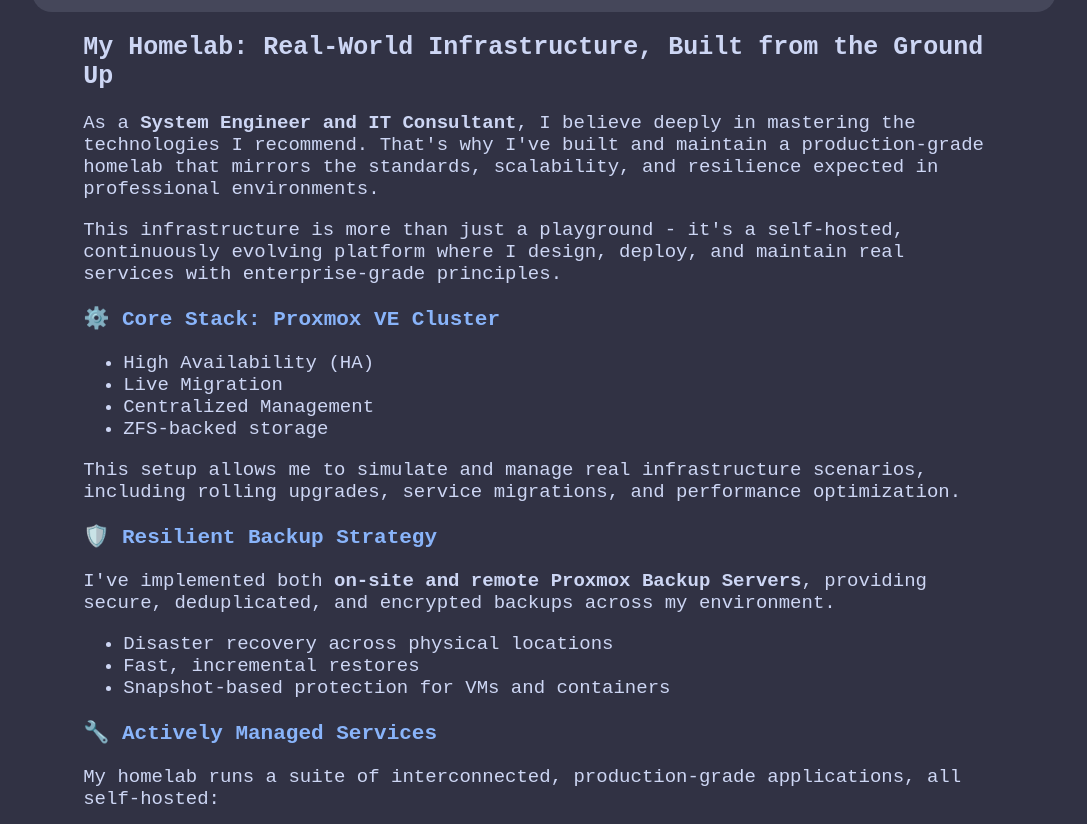
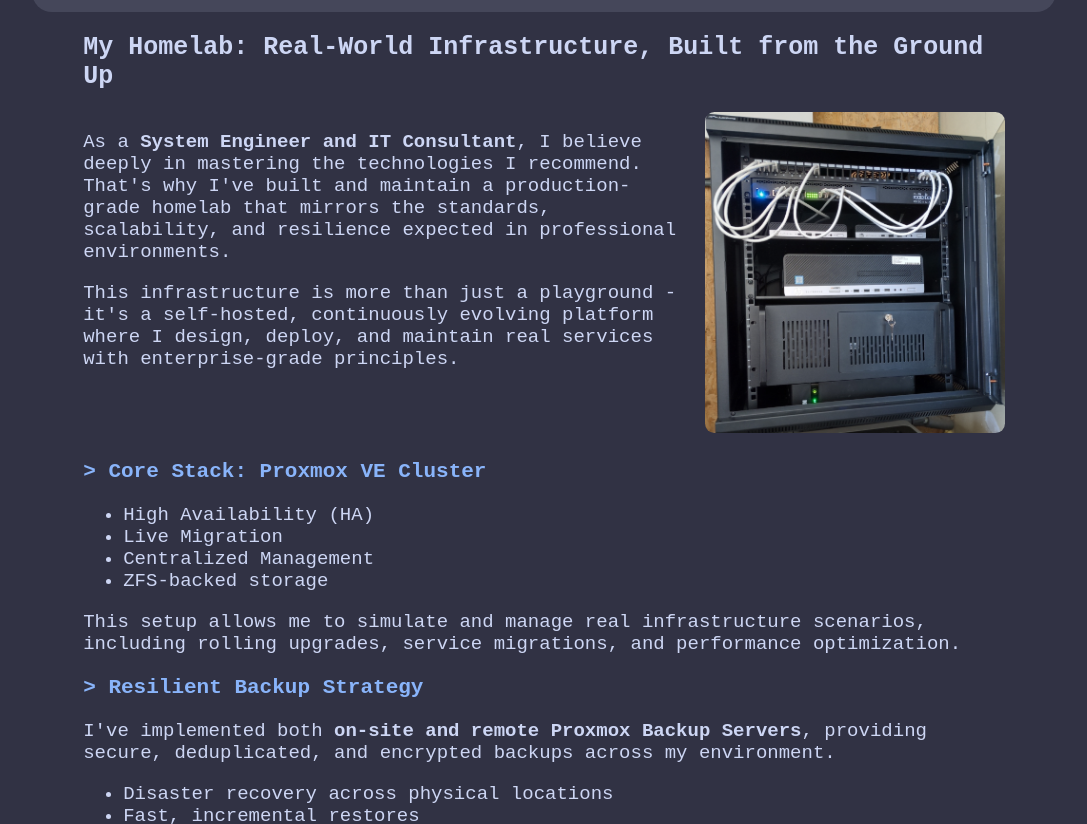
Before and after one commit to rathix/kennyandries-site, a plain HTML site: page homelab.html in a window 1280 px wide. Shown: the part 88-912 px from the top of the page, without its empty margins (96-1183 px from the left). Drawn offline with nearby package versions, Linux system fonts and the light colour scheme.

Commit message:
Add picture to homelab article

```diff
--- a/css/styles.css
+++ b/css/styles.css
@@ -106,6 +106,22 @@
     margin: 0;
 }
 
+/* Homelab page */
+.homelab-intro {
+    display: flex;
+    flex-wrap: wrap;
+    gap: 1rem;
+    align-items: flex-start;
+}
+
+.homelab-text {
+    flex: 1 1 300px;
+}
+
+.homelab-image {
+    flex: 0 1 300px;
+}
+
 /* Footer */
 footer {
     margin-left: 5%;
--- a/homelab.html
+++ b/homelab.html
@@ -32,6 +32,8 @@
             </header>
 
             <section itemprop="articleBody">
+                <div class="homelab-intro">
+                    <div class="homelab-text">
                         <p>
                             As a <strong>System Engineer and IT Consultant</strong>, I believe deeply in mastering the
                             technologies
@@ -40,12 +42,20 @@
                             scalability, and resilience expected in professional environments.
                         </p>
                         <p>
-                    This infrastructure is more than just a playground - it's a self-hosted, continuously evolving
+                            This infrastructure is more than just a playground - it's a self-hosted, continuously
+                            evolving
                             platform
                             where I design, deploy, and maintain real services with enterprise-grade principles.
                         </p>
+                    </div>
+                    <div class="homelab-image">
+                        <img src="/assets/images/homelab.jpg"
+                            alt="Self-hosted Proxmox homelab setup with services like Nextcloud and Home Assistant"
+                            style="max-width: 100%; height: auto; border-radius: 0.5rem;" loading="lazy" />
+                    </div>
+                </div>
 
-                <h3>⚙️ Core Stack: Proxmox VE Cluster</h3>
+                <h3>> Core Stack: Proxmox VE Cluster</h3>
                 <ul>
                     <li>High Availability (HA)</li>
                     <li>Live Migration</li>
@@ -58,7 +68,7 @@
                     service migrations, and performance optimization.
                 </p>
 
-                <h3>🛡️ Resilient Backup Strategy</h3>
+                <h3>> Resilient Backup Strategy</h3>
                 <p>
                     I've implemented both <strong>on-site and remote Proxmox Backup Servers</strong>, providing secure,
                     deduplicated, and encrypted backups across my environment.
@@ -69,7 +79,7 @@
                     <li>Snapshot-based protection for VMs and containers</li>
                 </ul>
 
-                <h3>🔧 Actively Managed Services</h3>
+                <h3>> Actively Managed Services</h3>
                 <p>My homelab runs a suite of interconnected, production-grade applications, all self-hosted:</p>
                 <ul>
                     <li><strong>Nextcloud</strong> - Private file storage, calendar, and contact syncing</li>
@@ -87,7 +97,7 @@
                     my end-to-end understanding of deployment, orchestration, and lifecycle management.
                 </p>
 
-                <h3>🔒 Network & Security Architecture</h3>
+                <h3>> Network & Security Architecture</h3>
                 <ul>
                     <li>Reverse proxy with HTTPS and strict access control</li>
                     <li>Identity-based authentication (via my own IdP)</li>
@@ -97,7 +107,7 @@
                 </ul>
                 <p>Security is treated as a first-class citizen in every layer of the stack.</p>
 
-                <h3>🧠 Why This Matters</h3>
+                <h3>> Why This Matters</h3>
                 <p>My homelab is a reflection of how I work in production environments:</p>
                 <ul>
                     <li>I <strong>prototype fast</strong>, iterate safely, and deploy with confidence.</li>
@@ -110,14 +120,14 @@
                     </li>
                 </ul>
 
-                <h3>💬 Let's Work Together</h3>
+                <h3>> Let's Work Together</h3>
                 <p>
                     Whether you're a company looking to modernize legacy systems, optimize infrastructure, or improve
                     resilience and security - I bring proven, practical experience from both the field and my own
                     infrastructure.
                 </p>
                 <p>
-                    🔗 <a href="/contact" class="link" title="Contact me for IT consulting or system engineering">Get in
+                    <a href="/contact" class="link" title="Contact me for IT consulting or system engineering">Get in
                         touch</a>
                 </p>
             </section>
```
Also changed, not shown: assets/images/homelab.jpg (added). Lines whose indentation alone changed are shown as unchanged.
